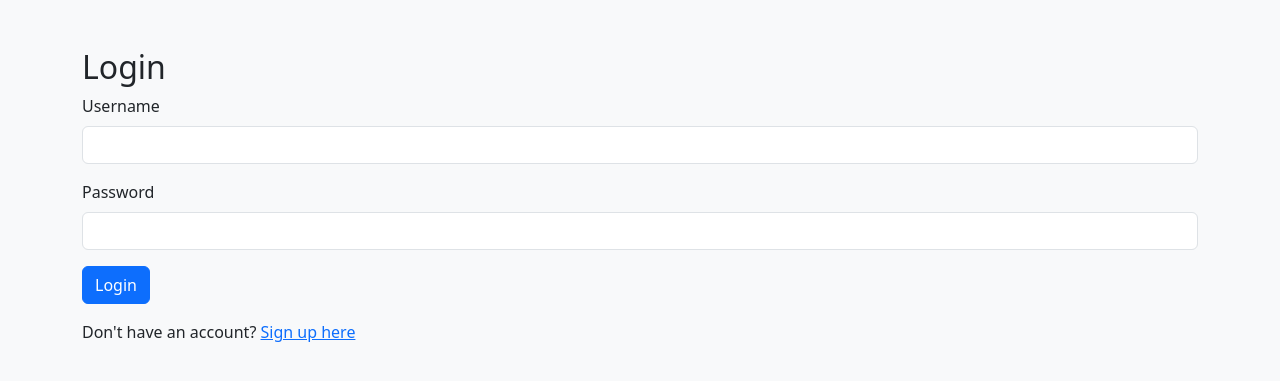
After one commit to gauravkumare3e/incident-management, a Flask app: page /login in a window 1280 px wide. The commit adds this page. Shown: the top 381 px of the page. Run offline with Flask 3, Linux system fonts and the light colour scheme.

Commit message:
Added user authentication: login, logout, signup

```diff
--- a/app.py
+++ b/app.py
@@ -1,10 +1,12 @@
-from flask import Flask, request, jsonify
+from flask import Flask, request, jsonify, render_template, redirect, session, url_for
 from flask_sqlalchemy import SQLAlchemy
-from flask_mail import Mail, Message   # <-- added this
-from flask import render_template, request, redirect
-
+from flask_mail import Mail, Message
+import sqlite3
 
 app = Flask(__name__)
+app.secret_key = "secretkey123"  # 🔑 Needed for login sessions
+
+# Database setup
 app.config['SQLALCHEMY_DATABASE_URI'] = 'sqlite:///incidents.db'
 db = SQLAlchemy(app)
 
@@ -13,12 +15,12 @@ app.config.update(
     MAIL_SERVER='smtp.gmail.com',
     MAIL_PORT=587,
     MAIL_USE_TLS=True,
-    MAIL_USERNAME='gauravk5732@gmail.com',
-    MAIL_PASSWORD='tijk jxze hfxi fxar'
+    MAIL_USERNAME='your-email@gmail.com',  # Replace with your email
+    MAIL_PASSWORD='your-app-password'      # Replace with your app password
 )
 mail = Mail(app)
 
-# DB model
+# DB Model
 class Incident(db.Model):
     id = db.Column(db.Integer, primary_key=True)
     title = db.Column(db.String(100))
@@ -30,13 +32,70 @@ class Incident(db.Model):
 def send_email(subject, recipient, body):
     msg = Message(subject, recipients=[recipient], body=body, sender=app.config['MAIL_USERNAME'])
     mail.send(msg)
-# UI Home Page
+
+# ✅ Authentication Routes
+
+# Signup
+@app.route("/signup", methods=["GET", "POST"])
+def signup():
+    if request.method == "POST":
+        username = request.form["username"]
+        password = request.form["password"]
+
+        conn = sqlite3.connect("incidents.db")
+        cursor = conn.cursor()
+        cursor.execute("SELECT * FROM users WHERE username=?", (username,))
+        existing_user = cursor.fetchone()
+
+        if existing_user:
+            conn.close()
+            return "❌ Username already exists!"
+
+        cursor.execute("INSERT INTO users (username, password) VALUES (?, ?)", (username, password))
+        conn.commit()
+        conn.close()
+        return redirect("/login")
+
+    return render_template("signup.html")
+
+# Login
+@app.route("/login", methods=["GET", "POST"])
+def login():
+    if request.method == "POST":
+        username = request.form["username"]
+        password = request.form["password"]
+
+        conn = sqlite3.connect("incidents.db")
+        cursor = conn.cursor()
+        cursor.execute("SELECT * FROM users WHERE username=? AND password=?", (username, password))
+        user = cursor.fetchone()
+        conn.close()
+
+        if user:
+            session["username"] = username
+            return redirect(url_for("home"))
+        else:
+            return "❌ Invalid username or password!"
+
+    return render_template("login.html")
+
+# Logout
+@app.route("/logout")
+def logout():
+    session.pop("username", None)
+    return redirect("/login")
+
+# ✅ Incident Routes
+
+# Home page
 @app.route("/")
 def home():
+    if "username" not in session:
+        return redirect("/login")
     incidents = Incident.query.all()
-    return render_template("index.html", incidents=incidents)
+    return render_template("index.html", incidents=incidents, username=session["username"])
 
-# Handle form submission for new incident
+# Create incident (UI)
 @app.route("/create-ui", methods=["POST"])
 def create_ui_incident():
     title = request.form["title"]
@@ -45,7 +104,6 @@ def create_ui_incident():
     db.session.add(new_incident)
     db.session.commit()
 
-    # send email too
     send_email(
         "New Incident Created",
         app.config['MAIL_USERNAME'],
@@ -54,8 +112,7 @@ def create_ui_incident():
 
     return redirect("/")
 
-
-# Create incident
+# Create incident (API)
 @app.route("/incidents", methods=["POST"])
 def create_incident():
     data = request.json
@@ -63,11 +120,15 @@ def create_incident():
     db.session.add(incident)
     db.session.commit()
 
-    # Send email
-    send_email("New Incident Created", "gauravk5732@gmail.com", f"Incident: {data['title']}\nDescription: {data['description']}")
+    send_email(
+        "New Incident Created",
+        app.config['MAIL_USERNAME'],
+        f"Incident: {data['title']}\nDescription: {data['description']}"
+    )
 
     return jsonify({"message": "Incident created"})
-# Assign incident from UI
+
+# Assign incident
 @app.route("/assign/<int:id>", methods=["POST"])
 def assign_incident(id):
     assignee = request.form["assignee"]
@@ -75,7 +136,6 @@ def assign_incident(id):
     incident.assignee = assignee
     db.session.commit()
 
-    # send email
     send_email(
         "Incident Assigned",
         app.config['MAIL_USERNAME'],
@@ -84,14 +144,13 @@ def assign_incident(id):
 
     return redirect("/")
 
-# Resolve incident from UI
+# Resolve incident
 @app.route("/resolve/<int:id>", methods=["POST"])
 def resolve_incident(id):
     incident = Incident.query.get_or_404(id)
     incident.status = "resolved"
     db.session.commit()
 
-    # send email
     send_email(
         "Incident Resolved",
         app.config['MAIL_USERNAME'],
@@ -100,8 +159,7 @@ def resolve_incident(id):
 
     return redirect("/")
 
-
-# Update incident
+# Update incident (API)
 @app.route("/incidents/<int:id>", methods=["PUT"])
 def update_incident(id):
     data = request.json
@@ -115,22 +173,26 @@ def update_incident(id):
         incident.assignee = data["assignee"]
 
     db.session.commit()
+    send_email(
+        "Incident Updated",
+        app.config['MAIL_USERNAME'],
+        f"Incident {incident.id} updated.\nStatus: {incident.status}\nAssignee: {incident.assignee}"
+    )
+
+    return jsonify({"message": "Incident updated"})
+
+# Test email route
 @app.route("/test-email", methods=["GET"])
 def test_email_route():
     try:
         send_email(
             "IMS: Test Email",
-            "gauravk5732@gmail.com",   # <-- replace with your Gmail
+            app.config['MAIL_USERNAME'],
             "If you’re reading this, Gmail SMTP is working 🎉"
         )
         return {"message": "Test email sent. Check your inbox/spam."}
     except Exception as e:
         return {"error": str(e)}, 500
 
-
-    # Send email
-    send_email("Incident Updated", "gauravk5732@gmail.com", f"Incident {incident.id} updated.\nStatus: {incident.status}\nAssignee: {incident.assignee}")
-
-    return jsonify({"message": "Incident updated"})
 if __name__ == "__main__":
-    app.run(debug=True)
+    app.run(host="0.0.0.0", port=5000, debug=True)
--- a/requirements.txt
+++ b/requirements.txt
@@ -1,3 +1,4 @@
 flask
-flask_sqlalchemy
-flask_mail
+Flask-Login
+flask-sqlalchemy
+flask-mail
--- /dev/null
+++ b/templates/login.html
@@ -0,0 +1,29 @@
+<!DOCTYPE html>
+<html lang="en">
+<head>
+  <meta charset="UTF-8">
+  <title>Login - Incident Management</title>
+  <link href="https://cdn.jsdelivr.net/npm/bootstrap@5.3.0/dist/css/bootstrap.min.css" rel="stylesheet">
+</head>
+<body class="bg-light">
+  <div class="container mt-5">
+    <h2>Login</h2>
+    <form method="POST" action="/login">
+      <div class="mb-3">
+        <label class="form-label">Username</label>
+        <input type="text" name="username" class="form-control" required>
+      </div>
+      <div class="mb-3">
+        <label class="form-label">Password</label>
+        <input type="password" name="password" class="form-control" required>
+      </div>
+      <button type="submit" class="btn btn-primary">Login</button>
+    </form>
+
+    <!-- Signup link -->
+    <p class="mt-3">
+      Don't have an account? <a href="/signup">Sign up here</a>
+    </p>
+  </div>
+</body>
+</html>
```
Also changed, not shown: setup_db.py (added, +38 -0 lines), templates/index.html (+22 -3 lines), templates/signup.html (added, +25 -0 lines), 1 other file.
